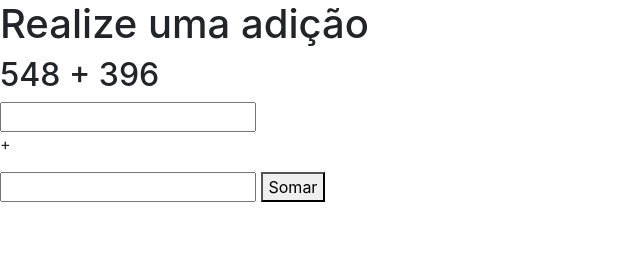
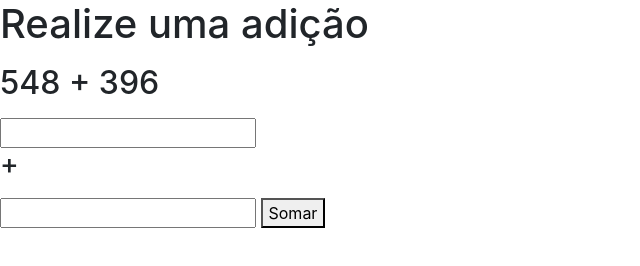
Before and after one commit to Ailtinho-Filho/PROJETO-QTS, a plain HTML site: page passo1.html in a window 1280 px wide. Shown: the whole page, without its empty margins (0-640 px from the left). Drawn offline with nearby package versions, Linux system fonts and the light colour scheme; no server answers.

Commit message:
Update passo1.html
coloquei uma letra maior

```diff
--- a/passo1.html
+++ b/passo1.html
@@ -10,10 +10,10 @@
 
 </head>
 <body onload="carregamento()" >
-    <h1>Realize uma adição</h1>
-    <h2>548 + 396</h2>
+    <h1><p>Realize uma adição</p></h1>
+    <h2><p>548 + 396<p></p></h2>
     <input type="number" id="numero1" />
-    <p>+</p>
+    <h3><p>+</p></h3>
     <input type="number" id="numero2" />
 
     <button onclick="trocarPasso('passo1','passo2.html')">
```
